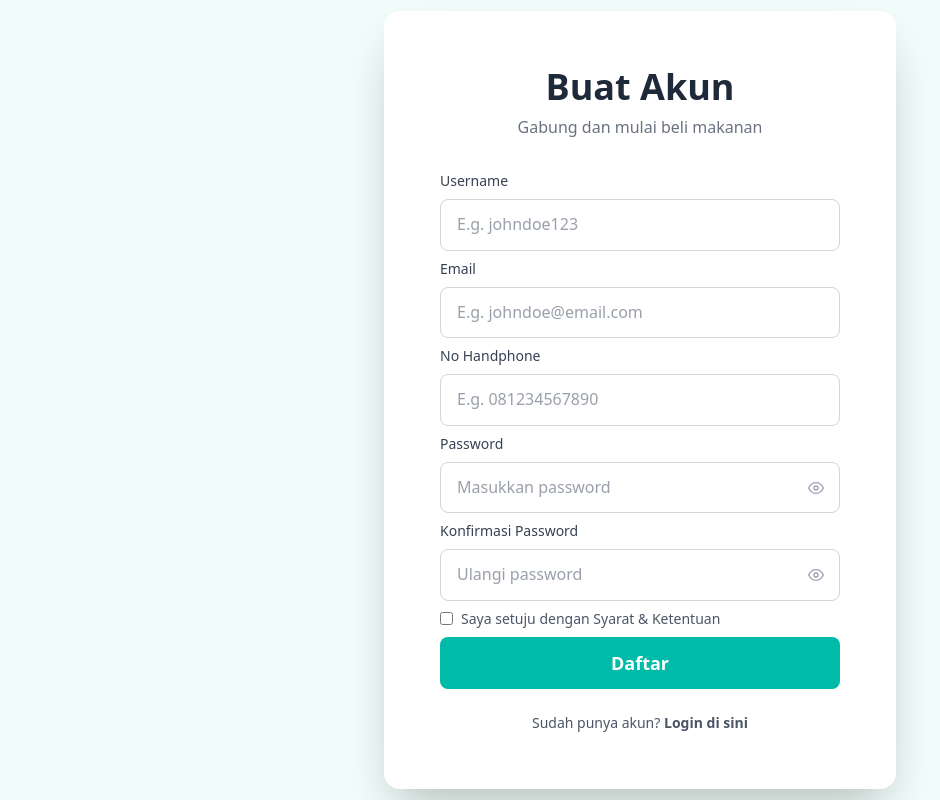
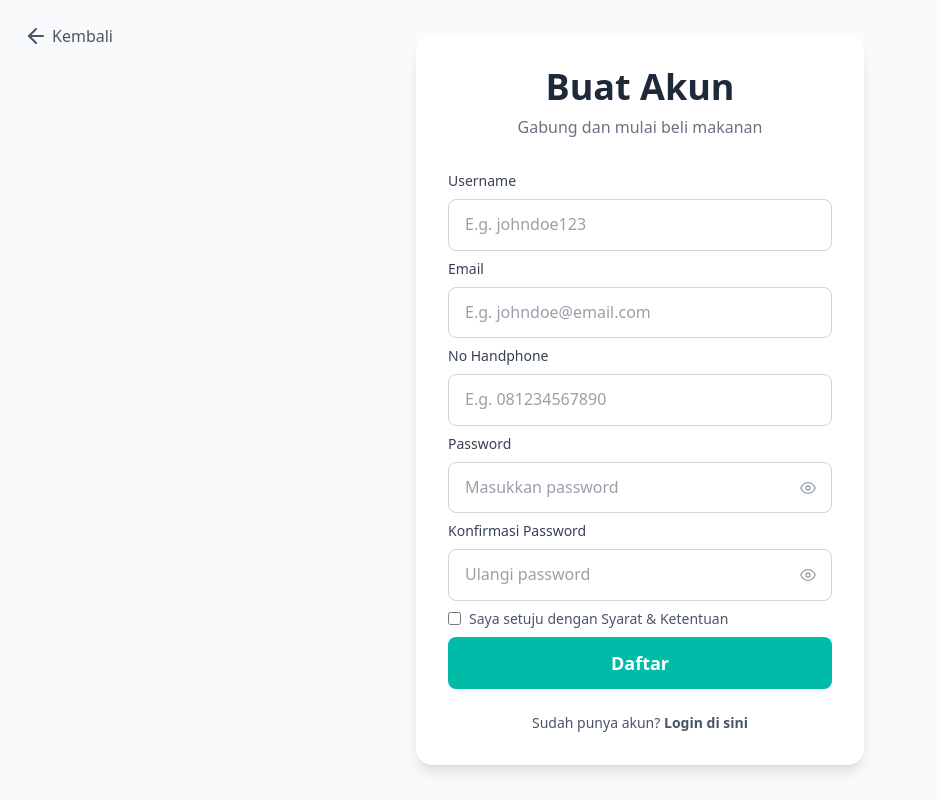
Before and after one commit to fahtinurai/TripleTrouble_Warkir, a React (Vite) app: page /register in a window 1280 px wide. Shown: the whole page, without its empty margins (0-940 px from the left). Built offline with nearby package versions, Linux system fonts and the light colour scheme.

Commit message:
menambahkan arrow back

```diff
--- a/src/layouts/AuthLayout.jsx
+++ b/src/layouts/AuthLayout.jsx
@@ -1,9 +1,23 @@
 import React from "react";
+import { useNavigate } from "react-router-dom";
+import { FiArrowLeft } from "react-icons/fi";
 
 export default function AuthLayout({ children }) {
+  const navigate = useNavigate();
+
   return (
-    <div className="min-h-screen flex items-center justify-center bg-teal-50 px-6">
-      <div className="w-full max-w-lg bg-white p-10 md:p-14 rounded-2xl shadow-2xl">
+    <div className="min-h-screen flex items-center justify-center bg-gray-50 relative">
+      {/* Tombol Back ke halaman utama */}
+      <button
+        onClick={() => navigate("/")}
+        className="absolute top-6 left-6 flex items-center text-gray-600 hover:text-gray-800 transition"
+      >
+        <FiArrowLeft className="text-2xl mr-1" />
+        <span className="font-medium text-base">Kembali</span>
+      </button>
+
+      {/* Kontainer Utama */}
+      <div className="w-full max-w-md bg-white p-8 rounded-2xl shadow-lg">
         {children}
       </div>
     </div>
```
